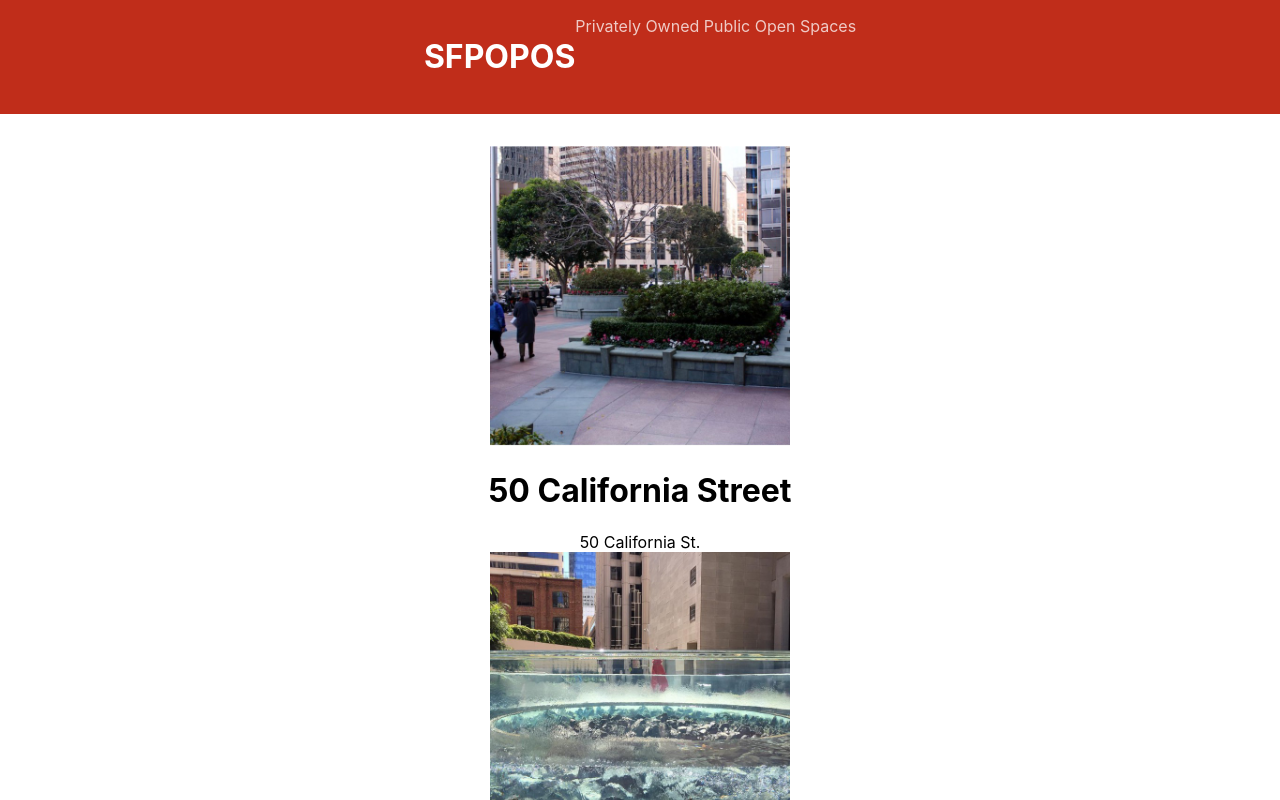
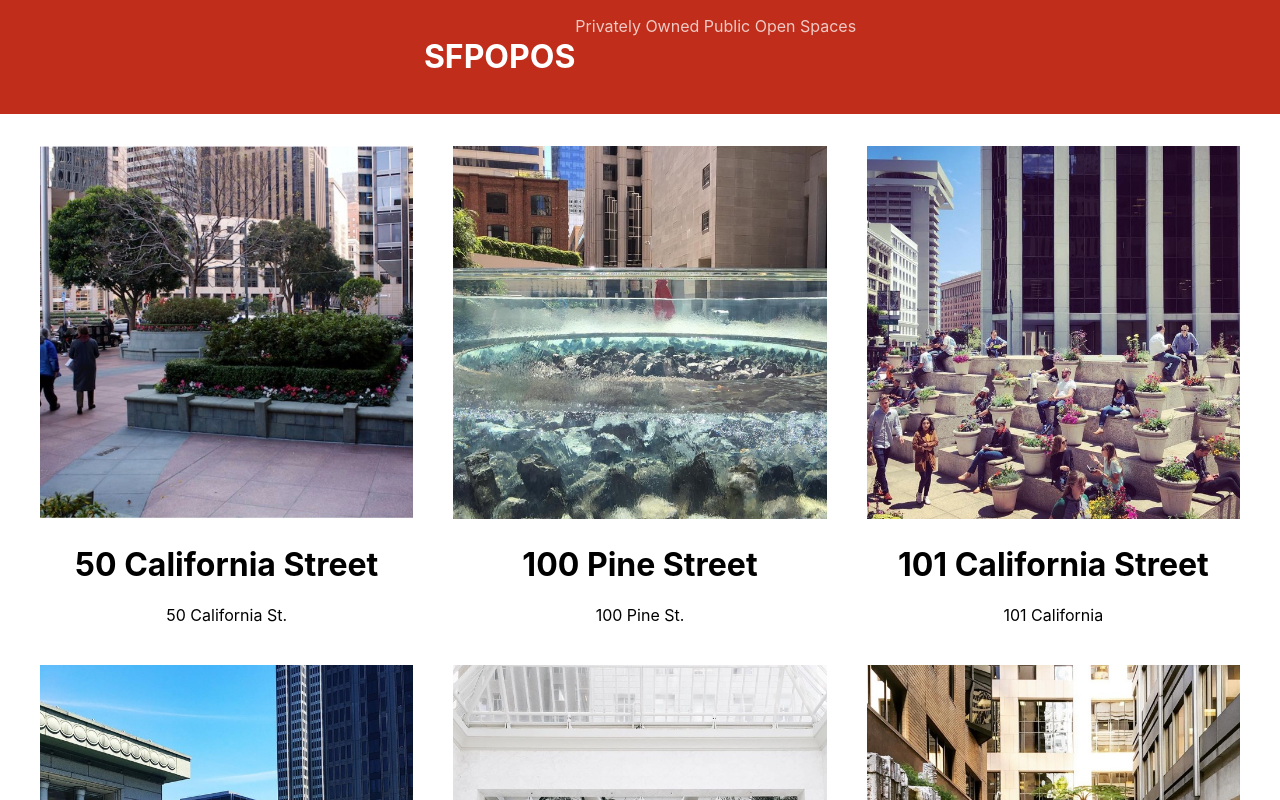
Before and after one commit to ablades/react-fund, a React (Create React App) app: page / in a window 1280 px wide. Shown: the top 800 px of the page. Built offline with nearby package versions, Linux system fonts and the light colour scheme.

Commit message:
poposspace

```diff
--- /dev/null
+++ b/src/POPOSSpace.css
@@ -0,0 +1,9 @@
+.POPOSSpace {
+    width: 100%;
+    text-align: center;
+  }
+
+.POPOSSpace > img {
+    width: 100%;
+    height: auto;
+}
--- a/src/POPOSSpace.js
+++ b/src/POPOSSpace.js
@@ -1,10 +1,11 @@
 import React from 'react';
+import './POPOSSpace.css';
 
 function POPOSSpace(props) {
     const { name, image, address } = props
     return (
-        <div>
-            <img src={`${process.env.PUBLIC_URL}images/${image}`} width="300" height="300" alt="Hello" />
+        <div className="POPOSSpace">
+            <img className="POPOSSpace" src={`${process.env.PUBLIC_URL}images/${image}`} width="300" height="300" alt="Hello" />
             <h1>{name}</h1>
             <div>{address}</div>
         </div>
--- /dev/null
+++ b/src/POPOSlist.css
@@ -0,0 +1,7 @@
+.POPOSlist {
+    width: calc(100% - 80px);
+    margin: auto;
+    display: grid;
+    grid-template-columns: 1fr 1fr 1fr;
+    grid-gap: 40px;
+  }
--- a/src/POPOSlist.js
+++ b/src/POPOSlist.js
@@ -1,9 +1,10 @@
 import React from 'react';
 import POPOSSpace from './POPOSSpace.js';
+import './POPOSlist.css';
 
 function POPOSList() {
     return (
-        <div className="POPOSList">
+        <div className="POPOSlist">
             <POPOSSpace
             name="50 California Street"
             address="50 California St."
```
